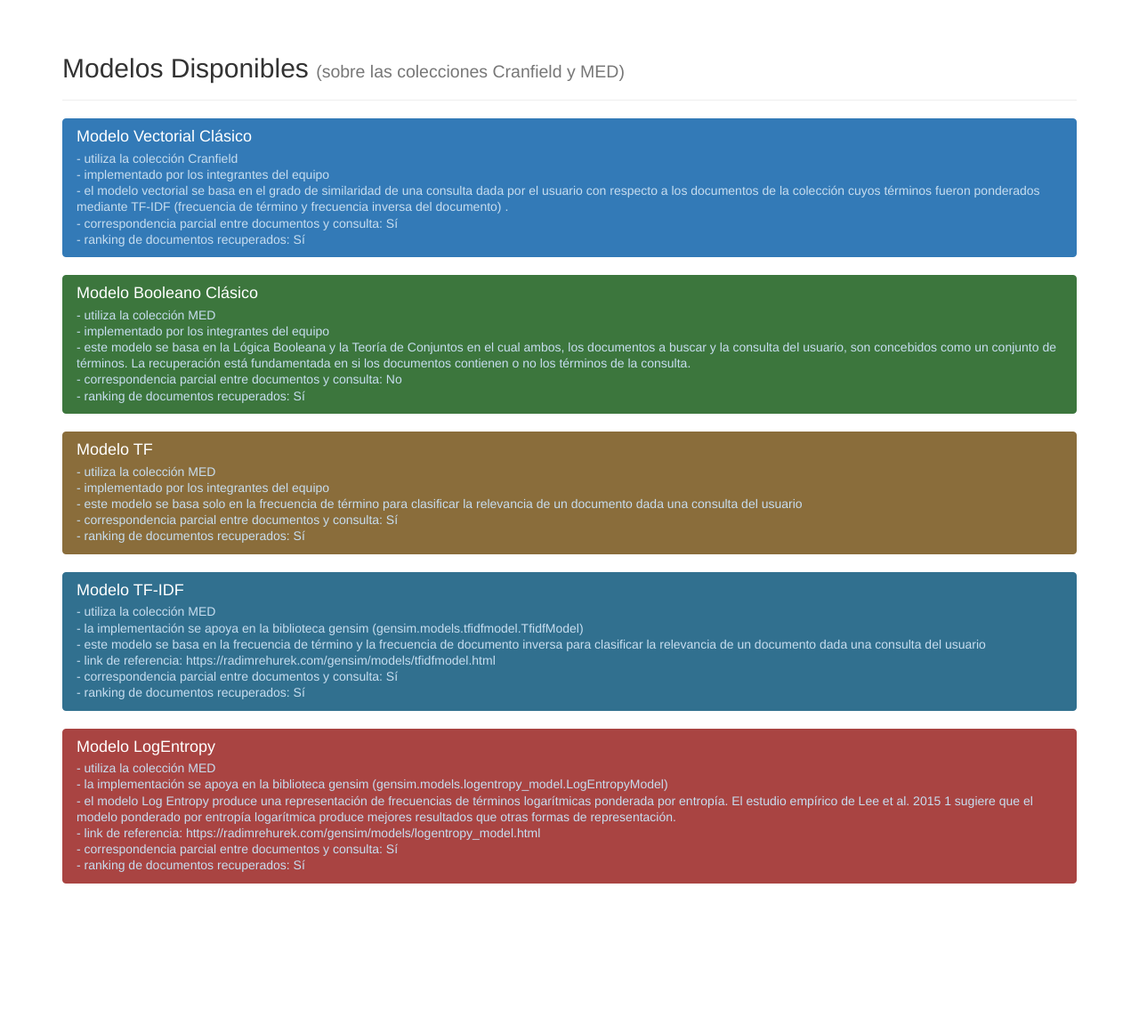
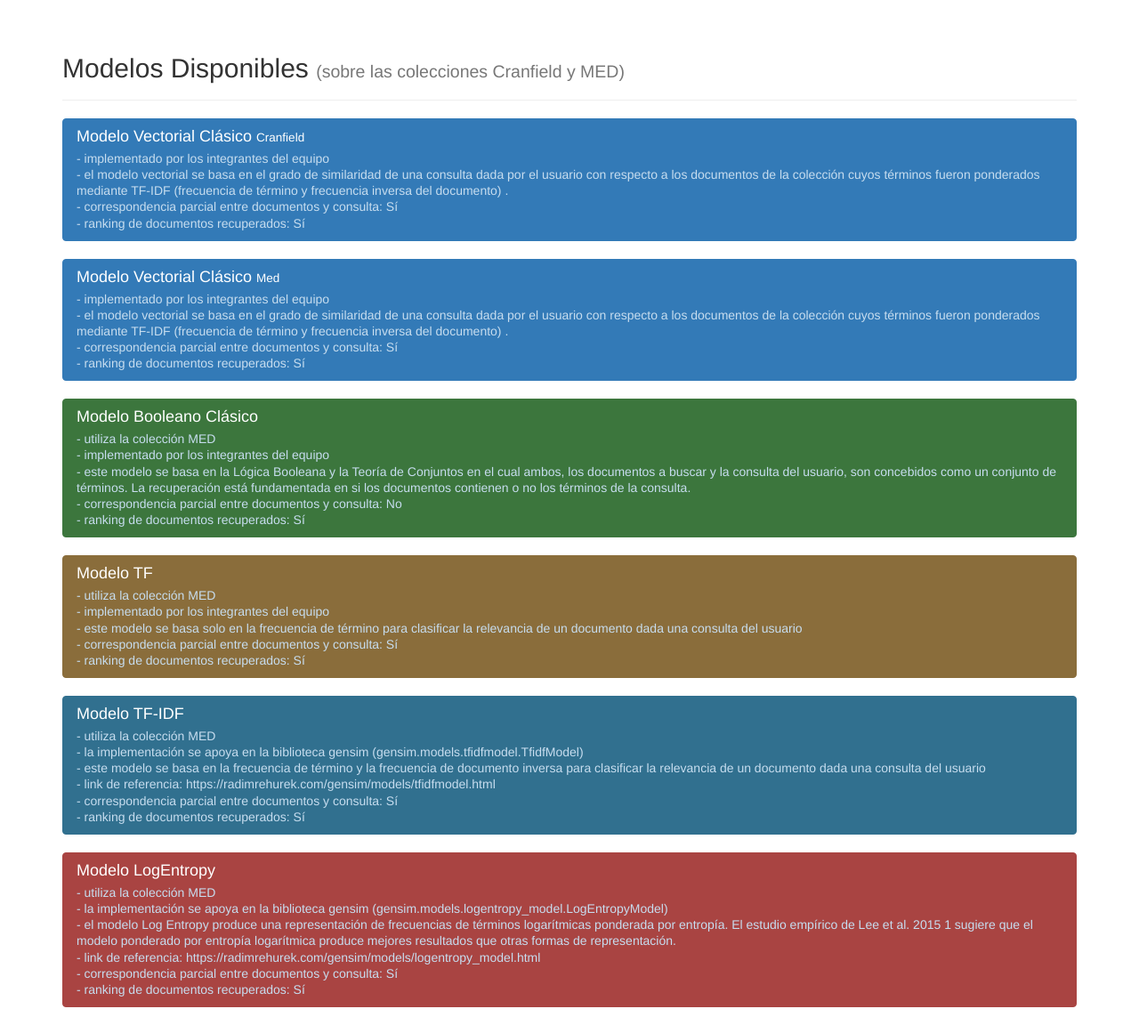
Before and after one commit to cwjki/information-retriaval-system, a Flask app: page / in a window 1280 px wide. Shown: the part 52-1204 px from the top of the page at 89% size. Before the commit the page ends 1045 px from the top, so only its background shows below. Run offline with Flask 2, Linux system fonts and the light colour scheme; parts of the project's set-up code (start-up, migrations or seed data) failed here and were passed over; some libraries are stand-ins or nearby versions.

Commit message:
adding med collection to vector space model

```diff
--- a/server/main.py
+++ b/server/main.py
@@ -20,9 +20,12 @@ CRAN_COLLECTION = str(
 CRAN_QUERY = str(path) + '/src/collections/cranfield_collection/cran.qry'
 CRAN_QREL = str(path) + '/src/collections/cranfield_collection/cranqrel'
 
-VSM_DIR = str(path) + '/src/data/vsm.vsm'
+VSM_CRAN_DIR = str(path) + '/src/data/vsm.vsm'
+VSM_CRAN_METRICS = str(path) + '/src/data/vsm.metrics'
 
-VSM_METRICS = str(path) + '/src/data/vsm.metrics'
+VSM_MED_DIR = str(path) + '/src/data/vsm_med.vsm'
+VSM_MED_METRICS = str(path) + '/src/data/vsm_med.metrics'
+
 BOOLEAN_METRICS = str(path) + '/src/data/boolean.metrics'
 TF_METRICS = str(path) + '/src/data/tf.metrics'
 TF_IDF_METRICS = str(path) + '/src/data/tf_idf.metrics'
@@ -38,11 +41,22 @@ def home():
     return render_template('home.html')
 
 
-@app.route("/vsm", methods=['GET', 'POST'])
-def vsm():
+@app.route("/vsm-cran", methods=['GET', 'POST'])
+def vsm_cran():
     if request.method == 'POST':
         query = request.form['query']
-        ranking = vector_space_model.compute_ranking(query)
+        ranking = vector_space_model_cranfield.compute_ranking(query)
+        count = len(ranking)
+        return render_template('results.html', content=[query, ranking, count])
+    else:
+        return render_template('index.html')
+
+
+@app.route("/vsm-med", methods=['GET', 'POST'])
+def vsm_med():
+    if request.method == 'POST':
+        query = request.form['query']
+        ranking = vector_space_model_med.compute_ranking(query)
         count = len(ranking)
         return render_template('results.html', content=[query, ranking, count])
     else:
@@ -52,7 +66,8 @@ def vsm():
 @app.route("/evaluate", methods=['GET'])
 def evaluate():
     return render_template('evaluate.html',
-                           content=[vsm_metrics,
+                           content=[vsm_cran_metrics,
+                                    vsm_med_metrics,
                                     boolean_metrics,
                                     tf_metrics,
                                     tf_idf_metrics,
@@ -111,31 +126,53 @@ if __name__ == "__main__":
 
     # CRANFIELD Collection
     cranfieldParser = CranfieldParser()
-    documents = cranfieldParser.parse(CRAN_COLLECTION)
-    queries = cranfieldParser.parse(CRAN_QUERY)
-    relations = cranfieldParser.parse_cranqrel(CRAN_QREL)
+
+    cranfield_documents = cranfieldParser.parse(CRAN_COLLECTION)
+    cranfield_queries = cranfieldParser.parse(CRAN_QUERY)
+    cranfield_relations = cranfieldParser.parse_cranqrel(CRAN_QREL)
 
     # MED Collection
+    vsm_med_documents = cranfieldParser.parse(MED_COLLECTION)
+
     corpus_med = med_parse_collection(MED_COLLECTION)
     queries_med = med_parse_collection(MED_QUERY)
     relations_med = med_parse_rel(MED_REL)
 
+
 # ---------------------------------------------------------------------------------------
     # VECTOR SPACE MODEL with CRANFIELD collection
     try:
-        vector_space_model = load_model(VSM_DIR)
+        vector_space_model_cranfield = load_model(VSM_CRAN_DIR)
     except OSError:
-        vector_space_model = VectorSpaceModel(documents)
-        save_model(vector_space_model, VSM_DIR)
+        vector_space_model_cranfield = VectorSpaceModel(cranfield_documents)
+        save_model(vector_space_model_cranfield, VSM_CRAN_DIR)
 
     # VECTOR SPACE MODEL EVALUATOR
-    vsm_evaluator = Evaluator(
-        documents, queries, relations, vector_space_model)
+    vsm_cran_evaluator = Evaluator(
+        cranfield_documents, cranfield_queries, cranfield_relations, vector_space_model_cranfield)
     try:
-        vsm_metrics = load_model(VSM_METRICS)
+        vsm_cran_metrics = load_model(VSM_CRAN_METRICS)
     except OSError:
-        vsm_metrics = vsm_evaluator.evaluate()
-        save_model(vsm_metrics, VSM_METRICS)
+        vsm_cran_metrics = vsm_cran_evaluator.evaluate()
+        save_model(vsm_cran_metrics, VSM_CRAN_METRICS)
+
+
+# ---------------------------------------------------------------------------------------
+    # VECTOR SPACE MODEL with MED collection
+    try:
+        vector_space_model_med = load_model(VSM_MED_DIR)
+    except OSError:
+        vector_space_model_med = VectorSpaceModel(vsm_med_documents)
+        save_model(vector_space_model_med, VSM_MED_DIR)
+
+    # VECTOR SPACE MODEL EVALUATOR
+    vsm_med_evaluator = Evaluator(
+        vsm_med_documents, queries_med, relations_med, vector_space_model_med)
+    try:
+        vsm_med_metrics = load_model(VSM_MED_METRICS)
+    except OSError:
+        vsm_med_metrics = vsm_med_evaluator.evaluate()
+        save_model(vsm_med_metrics, VSM_MED_METRICS)
 
 # ---------------------------------------------------------------------------------------
     # BOOLEAN MODEL
--- a/server/src/vsm_cranfield/cranfield_parser.py
+++ b/server/src/vsm_cranfield/cranfield_parser.py
@@ -2,7 +2,6 @@ from collections import defaultdict
 import re
 from typing import List
 
-from tomlkit import document
 from .dataset import Document
 
 
--- a/server/templates/home.html
+++ b/server/templates/home.html
@@ -10,9 +10,19 @@
         </div>
 
         <div class="list-group">
-            <a href="/vsm" class="list-group-item list-group-item-primary active">
-                <h4 class="list-group-item-heading">Modelo Vectorial Clásico</h4>
-                <p class="list-group-item-text"> - utiliza la colección Cranfield</p>
+            <a href="/vsm-cran" class="list-group-item list-group-item-primary active">
+                <h4 class="list-group-item-heading">Modelo Vectorial Clásico <small>Cranfield</small></h4>
+                <p class="list-group-item-text"> - implementado por los integrantes del equipo</p>
+                <p class="list-group-item-text"> - el modelo vectorial se basa en el grado de similaridad de una consulta dada por el usuario con respecto a los documentos de la colección cuyos términos fueron ponderados mediante TF-IDF (frecuencia de término y frecuencia inversa del documento) .</p>
+                <p class="list-group-item-text"> - correspondencia parcial entre documentos y consulta: Sí</p>
+                <p class="list-group-item-text"> - ranking de documentos recuperados: Sí</p>
+
+            </a>
+        </div>
+
+        <div class="list-group">
+            <a href="/vsm-med" class="list-group-item list-group-item-primary active">
+                <h4 class="list-group-item-heading">Modelo Vectorial Clásico <small>Med</small></h4>
                 <p class="list-group-item-text"> - implementado por los integrantes del equipo</p>
                 <p class="list-group-item-text"> - el modelo vectorial se basa en el grado de similaridad de una consulta dada por el usuario con respecto a los documentos de la colección cuyos términos fueron ponderados mediante TF-IDF (frecuencia de término y frecuencia inversa del documento) .</p>
                 <p class="list-group-item-text"> - correspondencia parcial entre documentos y consulta: Sí</p>
```
Also changed, not shown: server/templates/evaluate.html (+33 -13 lines), 2 other files.
